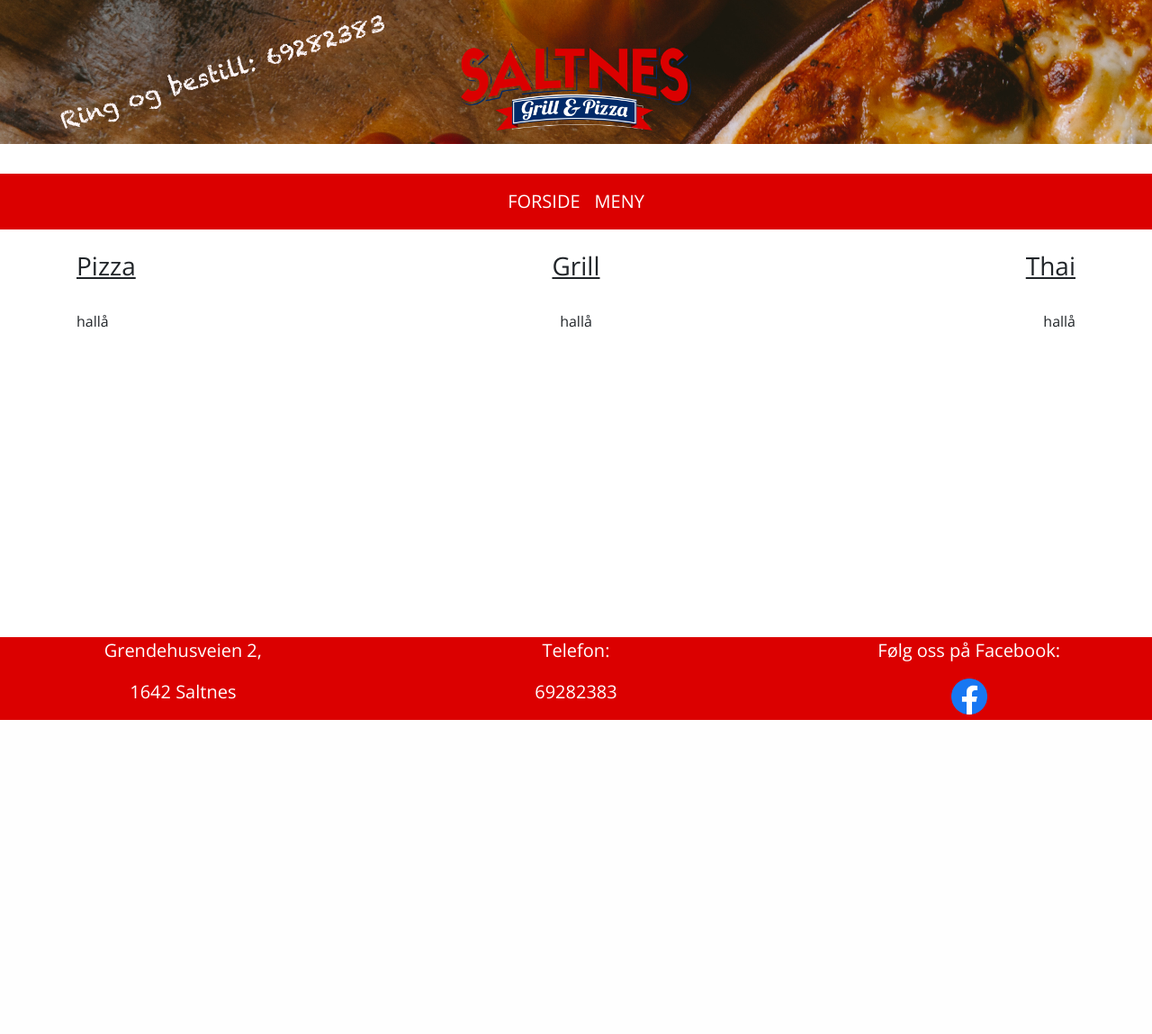
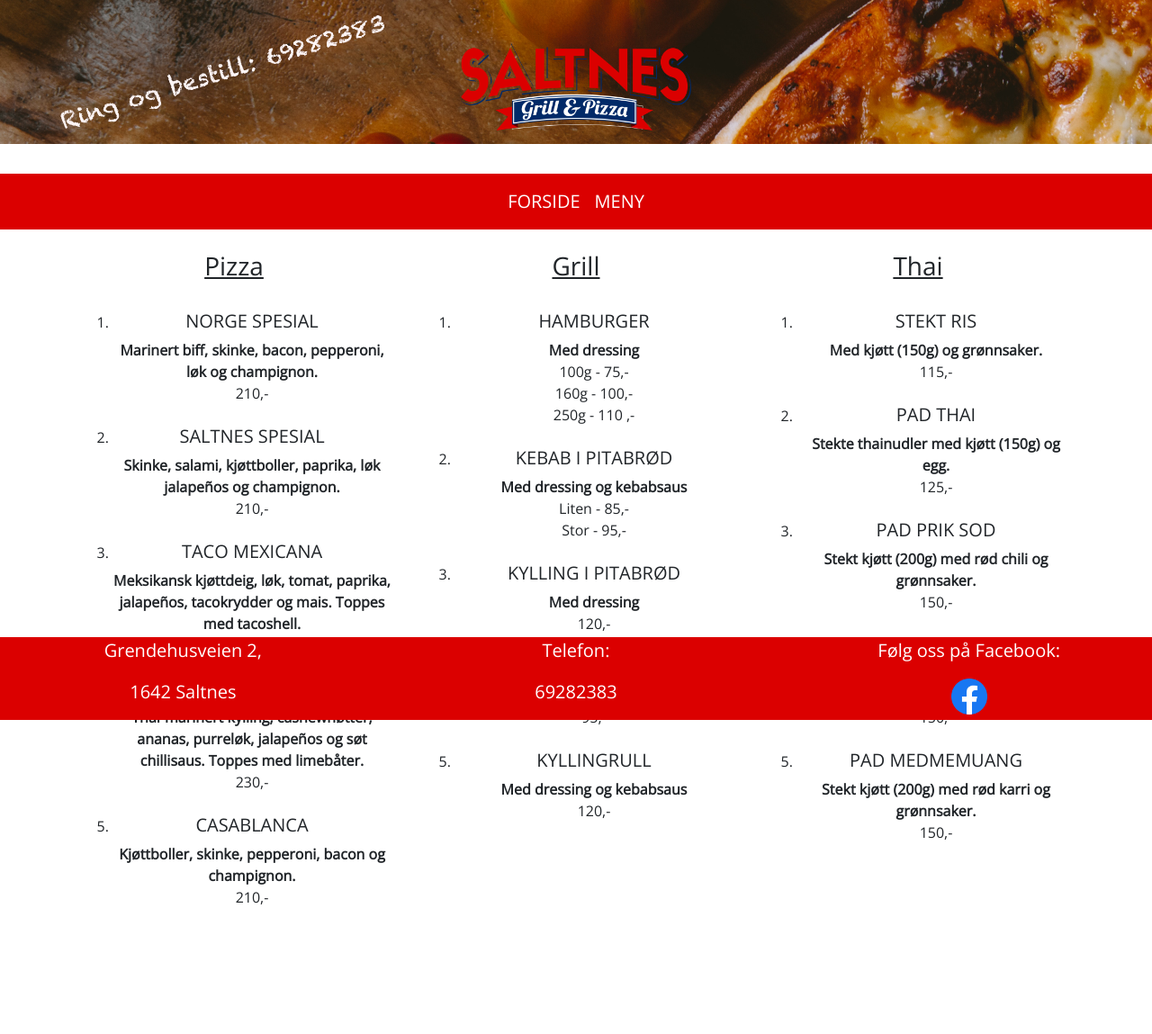
Before and after one commit to Bjolun/saltnes-pizza---grill, a Flask app: page /menu in a window 1280 px wide. Shown: the whole page at 90% size. Before the commit the page ends 800 px from the top, so only its background shows below. Run offline with Flask 2, Linux system fonts and the light colour scheme; some libraries are stand-ins or nearby versions.

Commit message:
More work on the menu, just for prototyping.

```diff
--- a/app/static/css/main.css
+++ b/app/static/css/main.css
@@ -9,6 +9,8 @@
 
 body{
   font-family: 'Open Sans', sans-serif;
+  min-height: 400px;
+  margin-bottom: 100px;
 }
 
 #header {
@@ -58,7 +60,7 @@
 
 footer {
     background-color:#DB0000;
-    position: absolute;
+    position: fixed;
     bottom: 0;
     width: 100%;
 }
--- a/app/templates/base.html
+++ b/app/templates/base.html
@@ -33,6 +33,7 @@
       {% endblock %}
       <br>
       <footer>
+
         <div class="row" align="center">
           <div class="col-4" id="footertext">
             <p>Grendehusveien 2,</p>
--- a/app/templates/menu.html
+++ b/app/templates/menu.html
@@ -2,40 +2,71 @@
 {% block content%}
 
 <div class="container">
+
   <div class="row" align="center">
-    <div class="col-4" align="left">
+    <div class="col-4" align="center">
       <div class="mt-4">
         <h3><u>Pizza</u></h3>
       </div>
     </div>
-    <div class="col-4">
-      <div class="mt-4">
+    <div class="col-4" align="center">
+      <div class="mt-4" align="center">
         <h3><u>Grill</u></h3>
       </div>
     </div>
-    <div class="col-4" align="right">
-      <div class="mt-4">
+    <div class="col-4" align="center">
+      <div class="mt-4" align="center">
         <h3><u>Thai</u></h3>
       </div>
     </div>
   </div>
-</div>
 
-<div class="container">
   <div class="row" align="center">
-    <div class="col-4" align="left">
-      <div class="mt-4">
-      <p>hallå</p>
+    <div class="col-4" align="center">
+      <div class="mt-4" align="center">
+        <ol>
+          <li><h5>NORGE SPESIAL</h5> <b>Marinert biff, skinke, bacon, pepperoni, løk og champignon.</b><br>210,- </li>
+          <br>
+          <li><h5>SALTNES SPESIAL</h5> <b>Skinke, salami, kjøttboller, paprika, løk jalapeños og champignon.</b><br>210,- </li>
+          <br>
+          <li><h5>TACO MEXICANA</h5> <b>Meksikansk kjøttdeig, løk, tomat, paprika, jalapeños, tacokrydder og mais.
+Toppes med tacoshell.</b><br>210,- </li>
+          <br>
+          <li><h5>THAI CHICKEN</h5> <b>Thai-marinert kylling, cashewnøtter, ananas, purreløk, jalapeños og søt
+chillisaus. Toppes med limebåter.</b><br>230,- </li>
+          <br>
+          <li><h5>CASABLANCA</h5> <b>Kjøttboller, skinke, pepperoni, bacon og champignon.</b><br>210,- </li>
+        </ol>
       </div>
     </div>
-    <div class="col-4">
-      <div class="mt-4">
-        <p>hallå</p>
+    <div class="col-4" align="center">
+      <div class="mt-4" align="center">
+        <ol>
+          <li><h5>HAMBURGER</h5> <b>Med dressing</b><br>100g - 75,- <br> 160g - 100,- <br> 250g - 110 ,-</li>
+          <br>
+          <li><h5>KEBAB I PITABRØD</h5> <b>Med dressing og kebabsaus</b><br> Liten - 85,- <br> Stor - 95,-</li>
+          <br>
+          <li><h5>KYLLING I PITABRØD</h5> <b>Med dressing</b><br>120,- </li>
+          <br>
+          <li><h5>KEBABRULL</h5> <b>Med dressing og kebabsaus</b><br>95,- </li>
+          <br>
+          <li><h5>KYLLINGRULL</h5> <b>Med dressing og kebabsaus</b><br>120,- </li>
+        </ol>
       </div>
     </div>
-    <div class="col-4" align="right">
-      <div class="mt-4">
-        <p>hallå</p>
+    <div class="col-4" align="center">
+      <div class="mt-4" align="center">
+        <ol>
+          <li><h5>STEKT RIS </h5> <b>Med kjøtt (150g) og grønnsaker.</b><br>115,-</li>
+          <br>
+          <li><h5>PAD THAI</h5> <b>Stekte thainudler med kjøtt (150g) og egg.</b><br> 125,-</li>
+          <br>
+          <li><h5>PAD PRIK SOD</h5> <b>Stekt kjøtt (200g) med rød chili og grønnsaker.</b><br>150,- </li>
+          <br>
+          <li><h5>PAD KHING</h5> <b>Stekt kjøtt (200g) med ingefær og grønnsaker.</b><br>150,- </li>
+          <br>
+          <li><h5>PAD MEDMEMUANG</h5> <b>Stekt kjøtt (200g) med rød karri og grønnsaker.</b><br>150,- </li>
+        </ol>
       </div>
     </div>
   </div>
```
